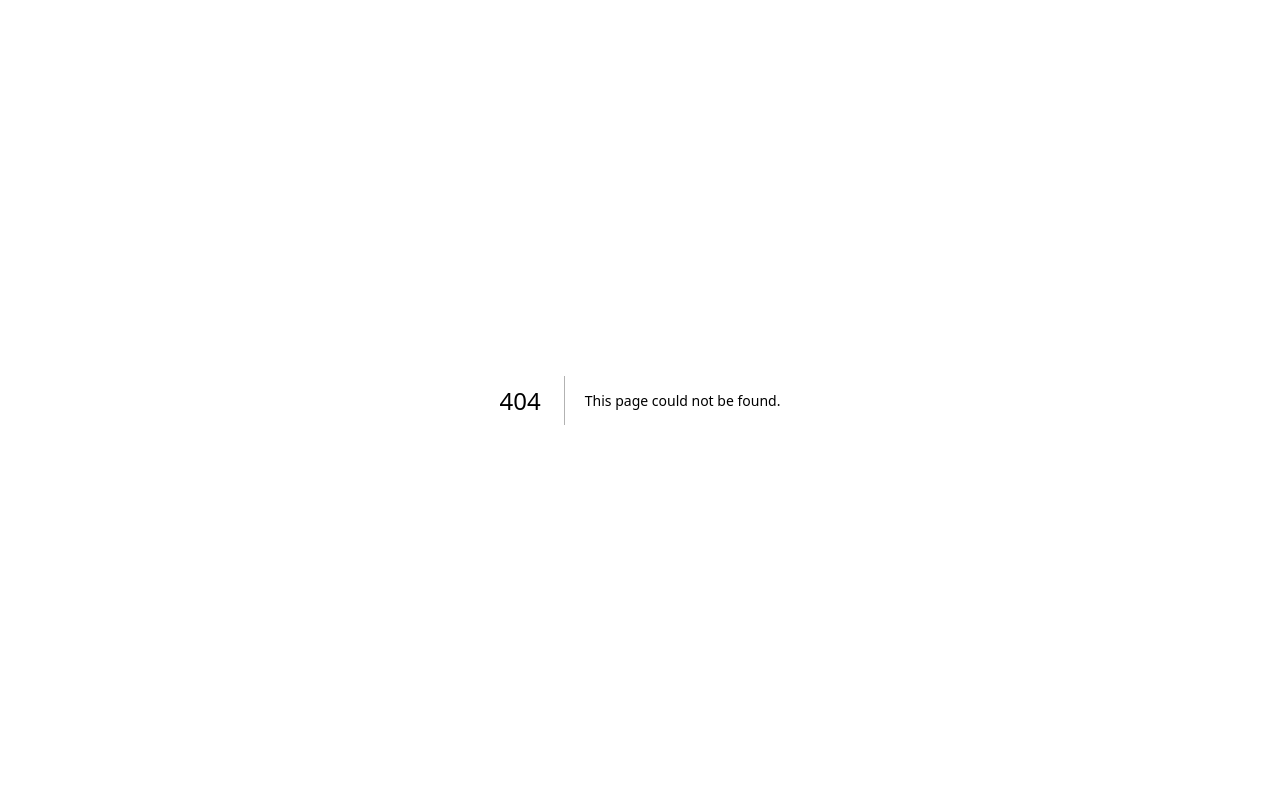
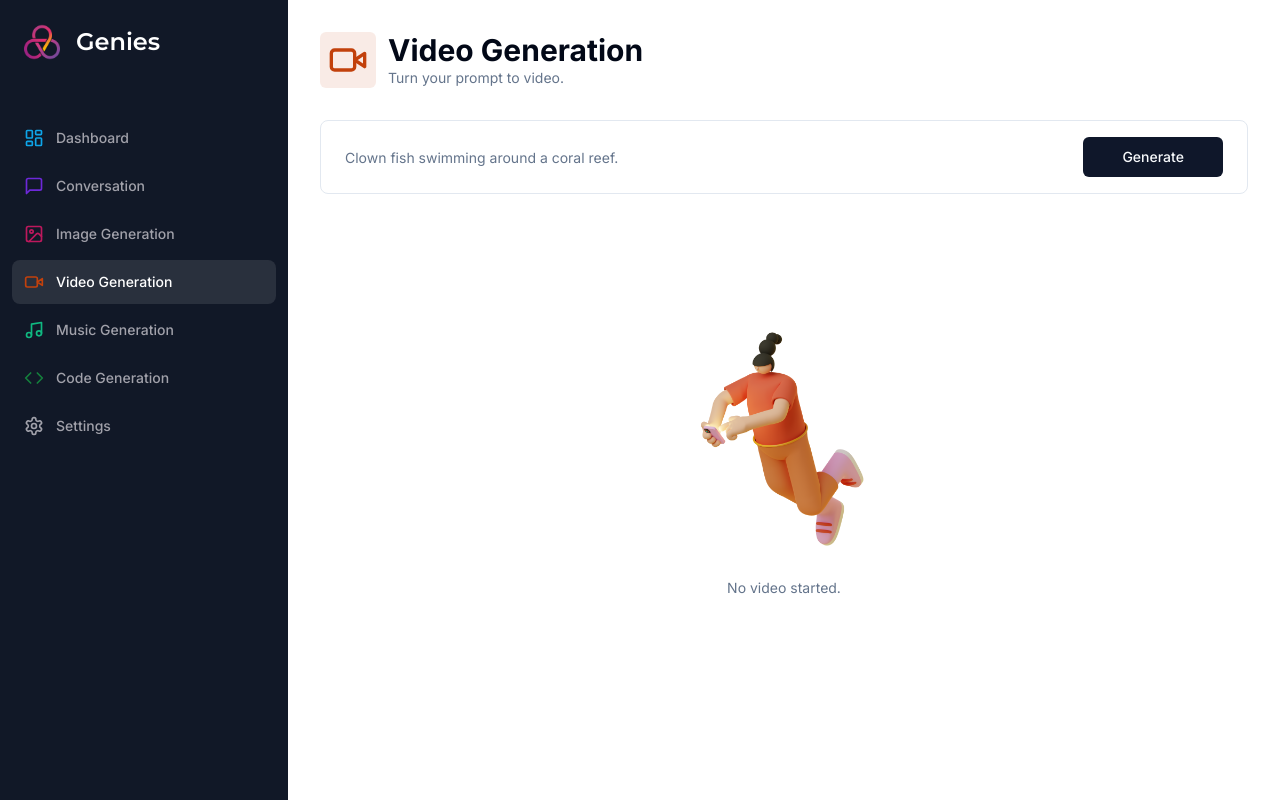
Before and after one commit to yevhenporohniaviy/saas-ai, a Next.js app: page /video in a window 1280 px wide. Before the commit this address had no page. Built offline with nearby package versions, Linux system fonts and the light colour scheme.

Commit message:
feat:finished video generation

```diff
--- /dev/null
+++ b/app/(dashboard)/(routes)/video/constans.ts
@@ -0,0 +1,7 @@
+import * as z from "zod"
+
+export const formSchema = z.object({
+  prompt: z.string().min(1, {
+    message: "Prompt is required.",
+  }),
+})
--- /dev/null
+++ b/app/(dashboard)/(routes)/video/page.tsx
@@ -0,0 +1,117 @@
+"use client"
+import Heading from "@/components/heading";
+import { Video } from "lucide-react";
+import { useForm } from 'react-hook-form'
+import * as z from "zod"
+import { zodResolver } from "@hookform/resolvers/zod"
+import { formSchema }  from './constans'
+import { Input } from "@/components/ui/input"
+import axios from 'axios'
+
+import {
+  Form,
+  FormControl,
+  FormField,
+  FormItem
+} from "@/components/ui/form"
+import { Button } from "@/components/ui/button";
+import { useRouter } from "next/navigation";
+import { useState } from "react";
+import { Empty } from "@/components/empty";
+import { Loader } from "@/components/loader";
+
+
+const VideoPage = () => {
+  const router = useRouter()
+  const [video, setVideo] = useState<string>()
+  const form = useForm<z.infer<typeof formSchema>>({
+    resolver: zodResolver(formSchema),
+    defaultValues: {
+      prompt: ""
+    }
+  })
+
+  const isLoading = form.formState.isSubmitting
+  const onSubmit = async (values: z.infer<typeof formSchema>) => {
+    try {
+      setVideo(undefined)
+
+      const response = await axios.post('/api/video', values)
+      setVideo(response.data[0])
+      form.reset();
+    } catch (error) {
+      console.log(error)
+    } finally {
+      router.refresh()
+    }
+
+  }
+  return (
+    <div>
+      <Heading
+        title="Video Generation"
+        description="Turn your prompt to video."
+        icon={Video}
+        iconColor="text-orange-700"
+        bgColor="bg-orange-700/10"
+      />
+      <div className="px-4 lg:px-8">
+        <div>
+          <Form {...form}>
+            <form
+              onSubmit={form.handleSubmit(onSubmit)}
+              className="rounded-lg border w-full p-4 px-3 md:px-6 focus-within:shadow-sm grid grid-cols-12 gap-2"
+            >
+              <FormField
+                name='prompt'
+                render={({ field }) => (
+                  <FormItem className="col-span-12 lg:col-span-10">
+                    <FormControl className="m-0 p-0">
+                      <Input
+                        disabled={isLoading}
+                        placeholder="Clown fish swimming around a coral reef."
+                        className="border-0 outline-none focus-visible:ring-0 focus-visible:ring-transparent"
+                        {...field}
+                      />
+                    </FormControl>
+                  </FormItem>
+                )}
+              />
+              <Button
+                disabled={isLoading}
+                className="col-span-12 lg:col-span-2 w-full"
+              >
+                Generate
+              </Button>
+            </form>
+          </Form>
+        </div>
+        <div className="space-y-4 mt-4 ">
+          {
+            isLoading && (
+              <div className="p-8 rounded-lg w-full flex items-center justify-center bg-muted">
+                <Loader />
+              </div>
+            )
+          }
+          {
+            !video && !isLoading && (
+              <Empty
+                label="No video started."
+              />
+            )
+          }
+          {
+            video && (
+              <video className="w-full aspect-video mt-8 rounded-lg border bg-black" controls>
+                <source src={video}/>
+              </video>
+            )
+          }
+        </div>
+      </div>
+    </div>
+   );
+}
+
+export default VideoPage;
--- /dev/null
+++ b/app/api/video/route.ts
@@ -0,0 +1,40 @@
+import { auth } from "@clerk/nextjs";
+import { NextResponse } from "next/server";
+import Replicate from 'replicate'
+
+const replicate = new Replicate({
+  auth: process.env.REPLICATE_API_TOKEN!
+})
+
+export async function POST(
+  req: Request
+) {
+  try {
+    const { userId } = auth();
+    const body = await req.json();
+    const { prompt  } = body;
+
+    if (!userId) {
+      return new NextResponse("Unauthorized", { status: 401 });
+    }
+
+    if (!prompt) {
+      return new NextResponse("Prompt is required", { status: 400 });
+    }
+
+    const response = await replicate.run(
+  "anotherjesse/zeroscope-v2-xl:9f747673945c62801b13b84701c783929c0ee784e4748ec062204894dda1a351",
+  {
+    input: {
+      prompt
+    }
+  }
+);
+
+
+    return NextResponse.json(response);
+  } catch (error) {
+    console.log('[MUSIC_ERROR]', error);
+    return new NextResponse("Internal Error", { status: 500 });
+  }
+};
```
